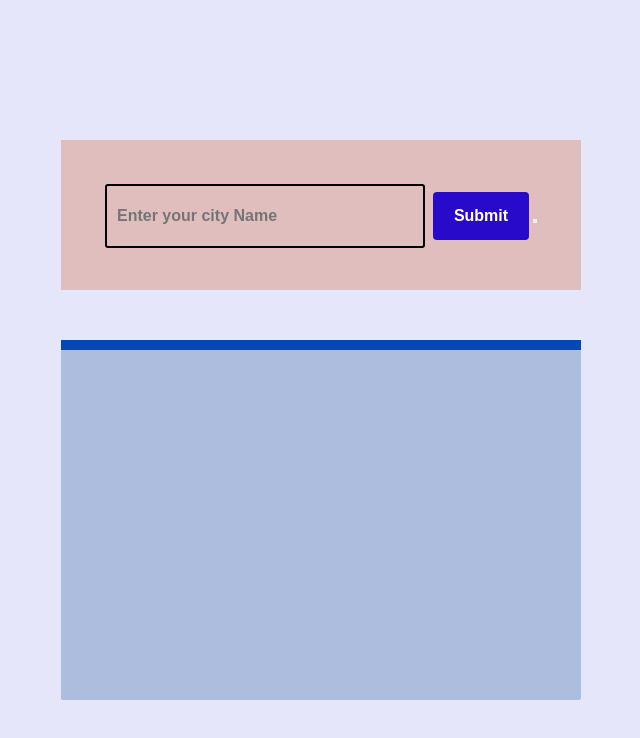
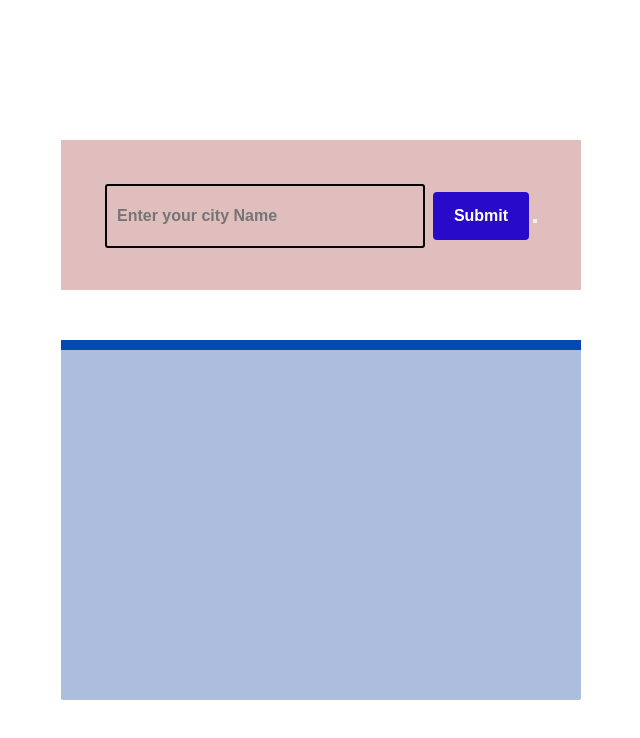
Before and after one commit to SpurtiBhat/weather, a plain HTML site: page index.html in a window 1280 px wide. Shown: the whole page, without its empty margins (319-959 px from the left). Drawn offline with Linux system fonts and the light colour scheme.

Commit message:
Update index.css

```diff
--- a/weather/index.css
+++ b/weather/index.css
@@ -5,7 +5,7 @@
 }
 body
 {
-    background-color:lavender;
+    background-color:light-blue;
 }
 .container
 {
```
